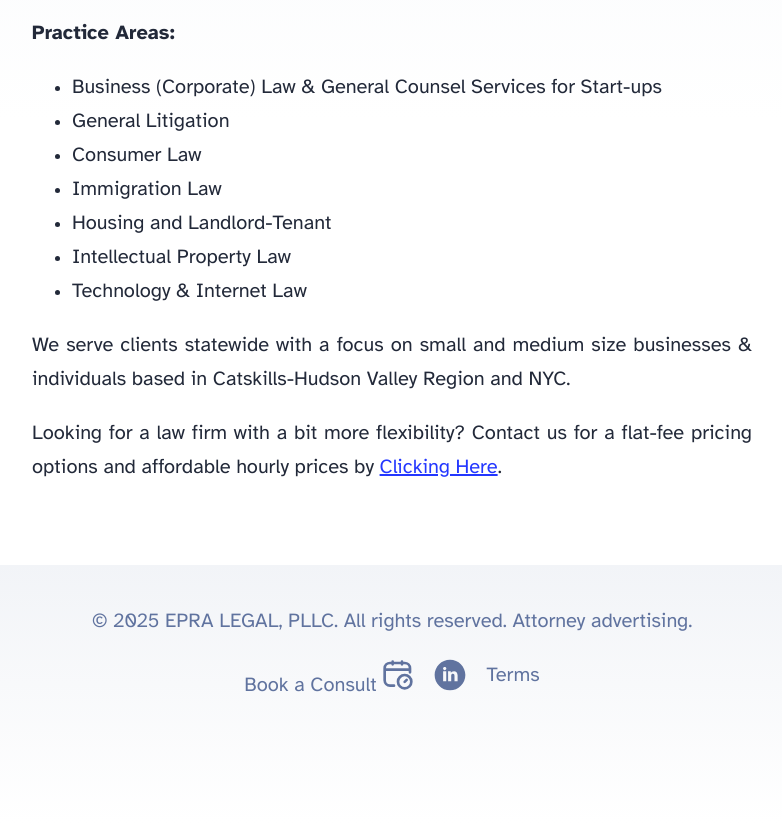
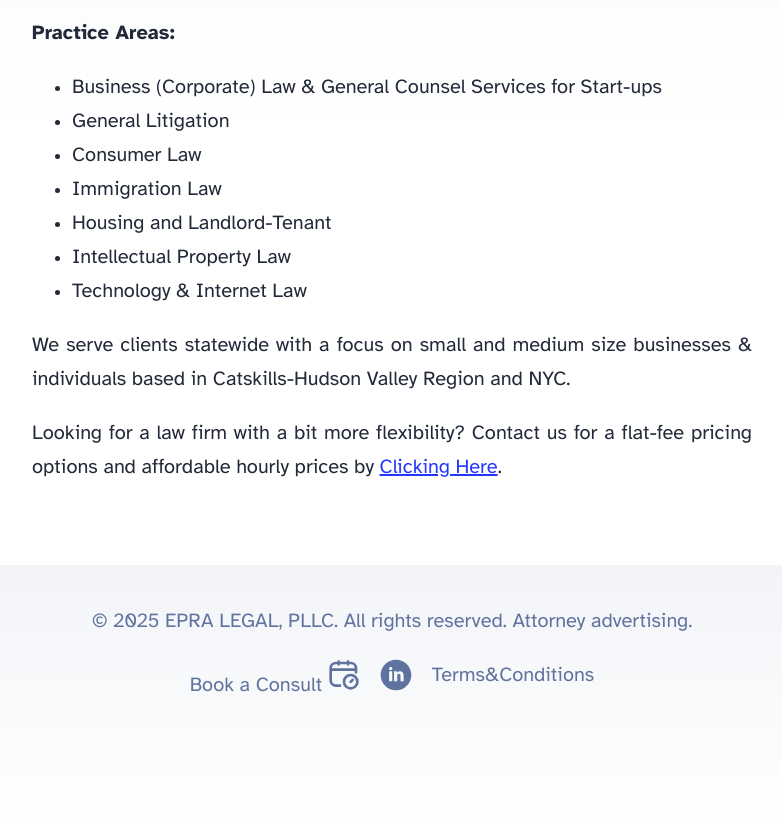
Before and after one commit to epravilionis/epra-website, an Astro site: page / in a window 1280 px wide. Shown: the part 480-1303 px from the top of the page, without its empty margins (248-1030 px from the left). Built offline with nearby package versions, Linux system fonts and the light colour scheme; Astro itself is replaced by a stand-in of ours.

Commit message:
Update Footer.astro

```diff
--- a/src/components/Footer.astro
+++ b/src/components/Footer.astro
@@ -23,7 +23,7 @@ import HeaderLink from './HeaderLink.astro';
 			<path fill="currentColor" d="M10 .4C4.698.4.4 4.698.4 10s4.298 9.6 9.6 9.6s9.6-4.298 9.6-9.6S15.302.4 10 .4M7.65 13.979H5.706V7.723H7.65zm-.984-7.024c-.614 0-1.011-.435-1.011-.973c0-.549.409-.971 1.036-.971s1.011.422 1.023.971c0 .538-.396.973-1.048.973m8.084 7.024h-1.944v-3.467c0-.807-.282-1.355-.985-1.355c-.537 0-.856.371-.997.728c-.052.127-.065.307-.065.486v3.607H8.814v-4.26c0-.781-.025-1.434-.051-1.996h1.689l.089.869h.039c.256-.408.883-1.01 1.932-1.01c1.279 0 2.238.857 2.238 2.699z"/>
 				</svg>
 	</a>
-			<HeaderLink href="/terms">Terms</HeaderLink>
+			<a href="/terms">Terms&Conditions</a>
 		</div>
 
 	</div>
```
